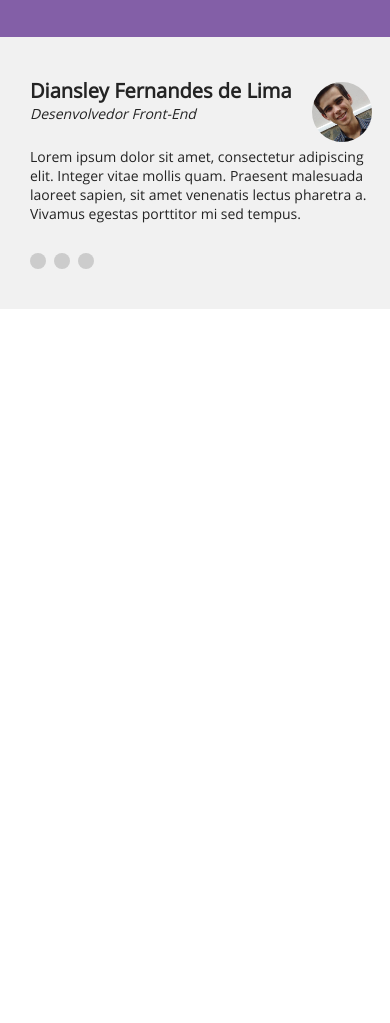
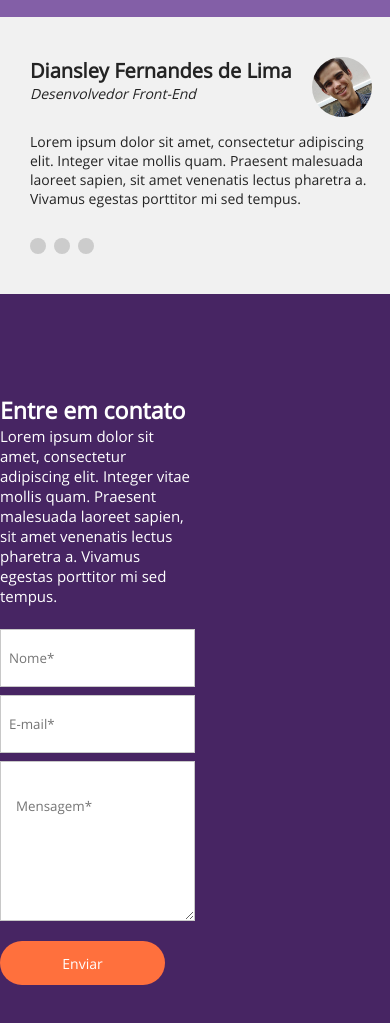
Before and after one commit to diansleyfl/landing-page-danki-code-2, a plain HTML site: page index.html in a window 390 px wide. Shown: the part 1653-2676 px from the top of the page. Before the commit the page ends 1962 px from the top, so only its background shows below. Drawn offline with Linux system fonts and the light colour scheme.

Commit message:
responsivo sessao3

```diff
--- a/assets/css/style.css
+++ b/assets/css/style.css
@@ -288,7 +288,6 @@ section.sessao3 .parte1 {
     color: white;
     float: left;
     width: 50%;
-    min-height: 440px;
     padding: 140px 0 90px 0;
     background-color: #835FA7;
 }
@@ -313,7 +312,6 @@ section.sessao3 .parte1 p {
 section.sessao3 .parte2 {
     float: left;
     width: 50%;
-    min-height: 440px;
     padding: 140px 0 90px 0;
     background-color: rgb(241, 241, 241);
 }
@@ -389,6 +387,80 @@ section.sessao3 .parte2 .slider-bullets span:hover {
     background-color: rgb(126, 126, 126);
 }
 
+section.sessao4 {
+    background-color: #472563;
+    padding: 100px 0;
+}
+
+section.sessao4 .form {
+    color: white;
+    float: left;
+    width: 50%;
+}
+
+section.sessao4 .form h2 {
+    font-size: 23px;
+}
+
+section.sessao4 .form p {
+    font-size: 15px;
+    max-width: 400px;
+}
+
+section.sessao4 .form form{
+    margin-top: 15px;
+}
+
+section.sessao4 .form input[type=text] {
+    width: 100%;
+    max-width: 480px;
+    height: 58px;
+    margin-top: 8px;
+    padding-left: 8px;
+    line-height: 58px;
+    border: 1px solid rgb(200,200,200);
+}
+
+section.sessao4 .form input[type=email] {
+    width: 100%;
+    max-width: 480px;
+    height: 58px;
+    margin-top: 8px;
+    padding-left: 8px;
+    line-height: 58px;
+    border: 1px solid rgb(200,200,200);
+}
+
+
+section.sessao4 .form textarea {
+    width: 100%;
+    max-width: 480px;
+    height: 160px;
+    margin-top: 8px;
+    padding: 15px;
+    line-height: 58px;
+    border: 1px solid rgb(200,200,200);
+}
+
+section.sessao4 .form input[type=submit] {
+    background-color: #ff703d;
+    color: white;
+    width: 165px;
+    height: 44px;
+    cursor: pointer;
+    margin-top: 15px;
+    border-radius:30px;
+    font-size: 14px;
+    border: 0;
+}
+
+section.sessao4 .form input[type=submit]:hover {
+    background-color: #e95119;
+}
+
+
+
+
 
 /*
 ----------------------------------------------------------
@@ -415,6 +487,10 @@ section.sessao3 .parte2 .slider-bullets span:hover {
 
 @media screen and (max-width: 900px) {
 
+    section.sessao3 .parte2 .sobre-autor {
+        align-items: center;
+    }
+
     section.sessao3 .parte2 .sobre-autor .titulo-autor h2 {
         padding-right: 20px;
         font-size: 20px;
@@ -425,8 +501,9 @@ section.sessao3 .parte2 .slider-bullets span:hover {
     }
 
     section.sessao3 .parte2 .sobre-autor .titulo-autor .img-autor {
-        position: relative;
-        top: 5px;
+        display: block;
+        margin-left: auto;
+        margin-right: auto;
     }
 
     section.sessao3 .parte2 .sobre-autor .texto-autor {
@@ -520,6 +597,10 @@ section.sessao3 .parte2 .slider-bullets span:hover {
         padding-top: 40px;
     }
 
+    section.sessao3 .parte2 .sobre-autor .titulo-autor .img-autor {
+        margin-top: 5px;
+    }
+
 }
 
 
@@ -527,19 +608,17 @@ section.sessao3 .parte2 .slider-bullets span:hover {
 
     section.sessao2 img {
         top: 30px;
-        margin-top: 30px;
+        margin-top: 10px;
     }
 
     section.sessao3 .parte1 {
         width: 100%;
         padding: 40px 0;
-        min-height: 0;
     }
 
     section.sessao3 .parte2 {
         width: 100%;
         padding: 40px 0;
-        min-height: 0;
     }
 
 }
--- a/index.html
+++ b/index.html
@@ -125,6 +125,39 @@
 
     </section><!--sessao3-->
 
+
+    <section class="sessao4">
+
+        <div class="container">
+
+            <div class="form">
+
+                <h2>Entre em contato</h2>
+                <p>Lorem ipsum dolor sit amet, consectetur adipiscing elit. Integer vitae mollis quam. Praesent malesuada laoreet sapien, sit amet venenatis lectus pharetra a. Vivamus egestas porttitor mi sed tempus. </p>
+
+                <form>
+
+                    <input type="text" name="nome" placeholder="Nome*">
+                    <input type="email" name="e-mail" placeholder="E-mail*">
+                    <textarea name="mensagem" placeholder="Mensagem*"></textarea>
+                    <input type="submit" value="Enviar">
+
+                </form>
+
+            </div><!--form-->
+
+            <div class="map">
+
+
+
+            </div>
+
+            <div class="clear"></div>
+
+        </div><!--container-->
+
+    </section><!--sessao4-->
+
 </body>
 
 
```
